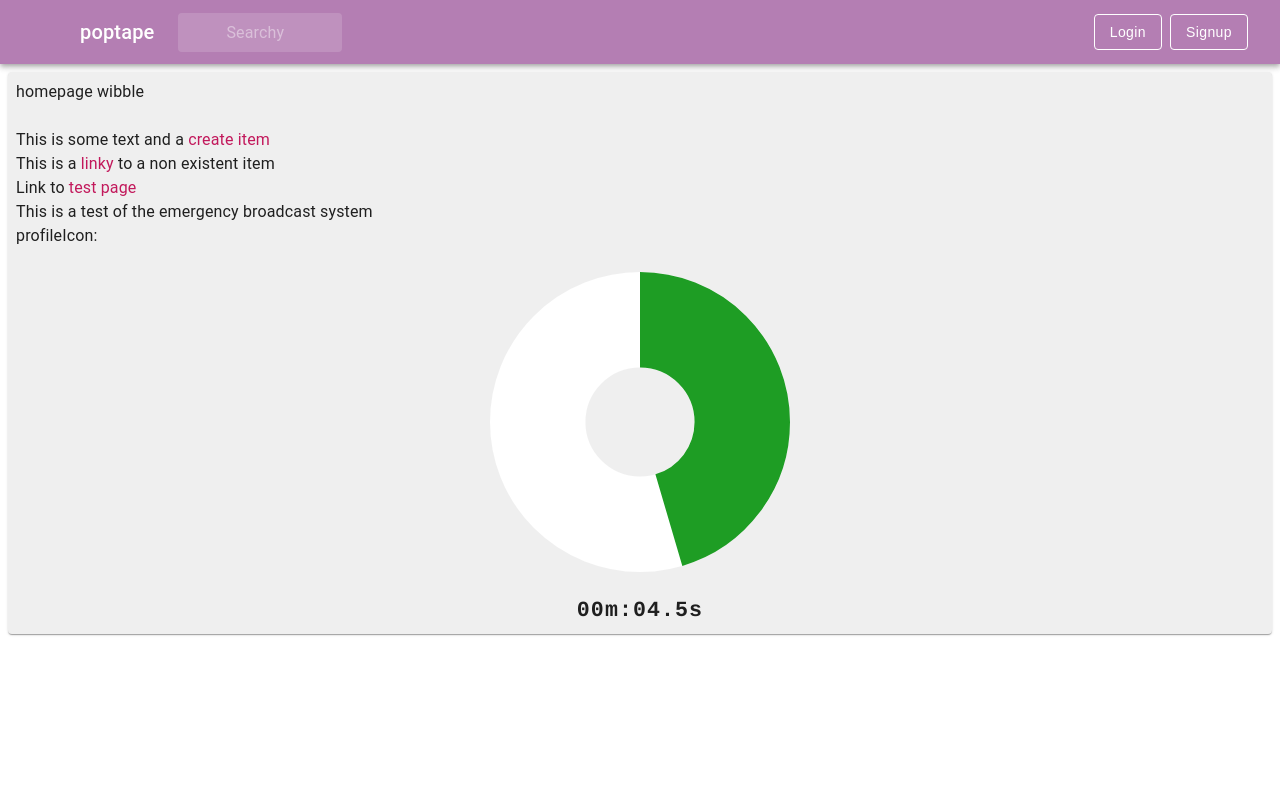
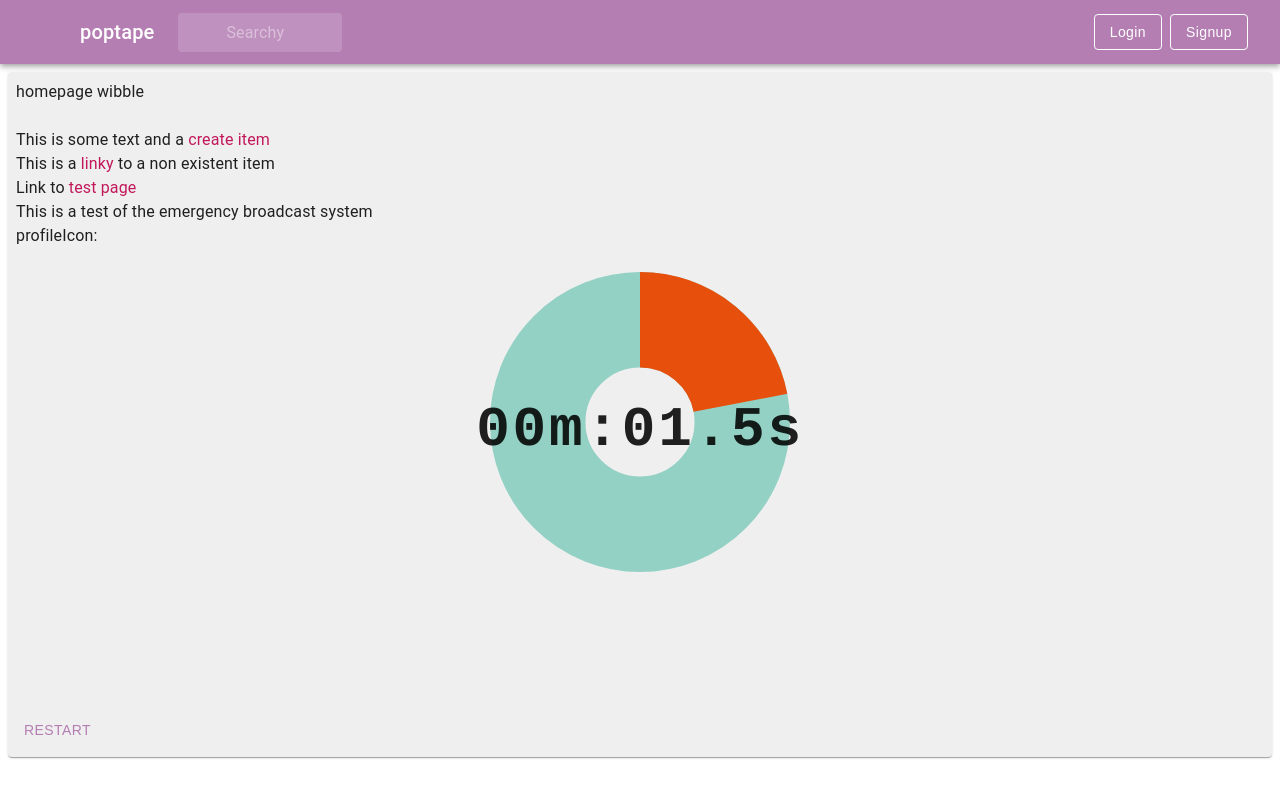
Before and after one commit to cliveyg/poptape-redux, a React (Vite) app: page / in a window 1280 px wide. Built offline with nearby package versions, Linux system fonts and the light colour scheme; no server answers; some icons are missing; a web font is replaced by a local one.

Commit message:
Improve CountDownTimer

```diff
--- a/src/assets/scripts/theme.js
+++ b/src/assets/scripts/theme.js
@@ -34,7 +34,7 @@ import '@fontsource/narnoor'
 import '@fontsource-variable/alumni-sans'
 
 // list of themes
-const ta = ["default", "blue", "pink", "funky", "royal", "sweet", "wine", "grey", "mulberry", "green", "dark 1", "dark 2", "xanthous"]
+const ta = ["default", "blue", "pink", "funky", "royal", "sweet", "wine", "grey", "mulberry", "green", "dark 1", "dark 2", "xanthous", "tomato"]
 
 //=============================================================================
 
@@ -74,6 +74,9 @@ const defaultTheme = createTheme({
         snack: {
             //error: '#c2185b',
             error: '#941b0c',
+        },
+        timer: {
+            background: '#92D1C3',
         },
     },
     sideMenuButtons: {
@@ -131,6 +134,9 @@ const pinkTheme = createTheme({
             //error: '#c2185b',
             error: '#941b0c',
         },
+        timer: {
+            background: '#efefef',
+        },
     },
     sideMenuButtons: {
         marginTop: 15,
@@ -185,6 +191,9 @@ const funkyTheme = createTheme({
         },
         snack: {
             error: '#941b0c',
+        },
+        timer: {
+            background: '#e8e2c5',
         },
     },
     sideMenuButtons: {
@@ -241,6 +250,9 @@ const blueTheme = createTheme({
         snack: {
             error: '#941b0c',
         },
+        timer: {
+            background: '#7aa9d7',
+        },
     },
     sideMenuButtons: {
         marginTop: 15,
@@ -296,6 +308,9 @@ const royalTheme = createTheme({
         snack: {
             error: '#93053e',
         },
+        timer: {
+            background: '#b9b6b6',
+        },
     },
     sideMenuButtons: {
         marginTop: 15,
@@ -350,6 +365,9 @@ const sweetTheme = createTheme({
         },
         snack: {
             error: '#810202',
+        },
+        timer: {
+            background: '#d3c2b3',
         },
     },
     sideMenuButtons: {
@@ -409,6 +427,9 @@ const wineTheme = createTheme({
         snack: {
             error: '#810202',
         },
+        timer: {
+            background: '#e1d89f',
+        },
     },
     sideMenuButtons: {
         marginTop: 15,
@@ -467,6 +488,9 @@ const greyTheme = createTheme({
         },
         snack: {
             error: '#F07167',
+        },
+        timer: {
+            background: '#a5ccda',
         },
     },
     sideMenuButtons: {
@@ -542,6 +566,9 @@ const mulberryTheme = createTheme({
         },
         snack: {
             error: '#e43f6f',
+        },
+        timer: {
+            background: '#d2cfcf',
         },
     },
     sideMenuButtons: {
@@ -626,6 +653,9 @@ const greenTheme = createTheme({
         snack: {
             error: '#e43f6f',
         },
+        timer: {
+            background: '#d0f1bf',
+        },
     },
     sideMenuButtons: {
         marginTop: 15,
@@ -691,6 +721,9 @@ const dark1Theme = createTheme({
         },
         snack: {
             error: '#e43f6f',
+        },
+        timer: {
+            background: '#777777',
         },
     },
     sideMenuButtons: {
@@ -765,6 +798,9 @@ const dark2Theme = createTheme({
             //error: '#c2185b',
             error: '#941b0c',
         },
+        timer: {
+            background: '#524a4a',
+        },
     },
     sideMenuButtons: {
         marginTop: 15,
@@ -798,7 +834,7 @@ const xanthousTheme = createTheme({
             main: '#0081a7',
         },
         warning: {
-            main: '#cc8d3c',
+            main: '#f3740e',
         },
         offwhite: {
             main: '#f7b32b'
@@ -823,6 +859,87 @@ const xanthousTheme = createTheme({
         },
         snack: {
             error: '#e3170a',
+        },
+        timer: {
+            background: '#f3b86d',
+        },
+    },
+    sideMenuButtons: {
+        marginTop: 15,
+        textTransform: 'none',
+        marginRight: 15,
+        width: 200,
+    },
+    components: {
+        MuiLink: {
+            defaultProps: {
+                underline: 'none',
+                color: '#e3170a',
+            },
+        },
+        MuiButton: {
+            variants: [
+                {
+                    props: { variant: 'button_a' },
+                    style: {
+                        textTransform: 'none',
+                        ":hover": {
+                            textTransform: 'none',
+                            backgroundColor: '#27474e',
+                            color: '#e1d89f',
+                            //border: '1px solid #1c2321',
+                        },
+                    },
+                },
+            ],
+        },
+    },
+})
+
+//=============================================================================
+
+const tomatoTheme = createTheme({
+    palette: {
+        notifications: '#be0e07',
+        stb_a: '#27474e',
+        success: {
+            main: '#0a9335',
+        },
+        error: {
+            main: '#be0e07',
+        },
+        info: {
+            main: '#0081a7',
+        },
+        warning: {
+            main: '#f3740e',
+        },
+        offwhite: {
+            main: '#e3ccaa'
+        },
+        noom: {
+            color: 'black',
+            backgroundColor: '#FFC67B',
+        },
+        primary: {
+            main: '#f55536',
+            dark: '#7a2857',
+        },
+        secondary: {
+            main: '#5e4352',
+            light: '#a17386',
+            dark: '#3d2c37',
+            smenu: '#FFC67B',
+        },
+        message: {
+            display: 'flex',
+            alignItems: 'center',
+        },
+        snack: {
+            error: '#be0e07',
+        },
+        timer: {
+            background: '#f5eef1',
         },
     },
     sideMenuButtons: {
@@ -930,6 +1047,8 @@ export function selectTheme(tn) {
         return createTheme(defaultTheme, {typography: getFontFam()})
     } else if (theme === 'xanthous') {
         return createTheme(xanthousTheme, {typography: getFontFam()})
+    } else if (theme === 'tomato') {
+        return createTheme(tomatoTheme, {typography: getFontFam()})
     } else {
         // drop into default theme
         return createTheme(defaultTheme, {typography: getFontFam()})
--- a/src/components/helpers/CountDownTimer.jsx
+++ b/src/components/helpers/CountDownTimer.jsx
@@ -33,10 +33,18 @@ const ProgressWrapper = styled(Box)(({ theme }) => ({
 
 const CountdownText = styled(Typography)(({ theme }) => ({
     fontWeight: 'bold',
-    fontSize: '1.35em',
     marginTop: '1em',
     fontFamily: 'Courier, monospace',
     letterSpacing: '0.05em',
+    [theme.breakpoints.up("xs")]: {
+        fontSize: "1.20rem",
+    },
+    [theme.breakpoints.up("md")]: {
+        fontSize: "1.50rem",
+    },
+    [theme.breakpoints.up("lg")]: {
+        fontSize: "3.50rem",
+    }
 }))
 
 const NoFillCircularProgress = styled(CircularProgress)(({ theme }) => ({
@@ -61,7 +69,7 @@ const NoFillStaticTrack = styled(CircularProgress)(({ theme }) => ({
     top: 0,
     zIndex: 1,
     transition: 'none !important',
-    color: theme.palette.background.paper || '#fff',
+    color: theme.palette.timer.background || '#fff',
     opacity: 1,
     '& .MuiCircularProgress-circle': {
         fill: 'none !important',
@@ -135,9 +143,9 @@ const CountDownTimer = (props) => {
                     : formatCountdown(0)
             )
 
-            if (percentage > 40) {
+            if (percentage > 50) {
                 setAnimatedColor(theme.palette.success.main)
-            } else if (percentage > 15) {
+            } else if (percentage > 25) {
                 setAnimatedColor(theme.palette.warning.main)
             } else {
                 setAnimatedColor(theme.palette.error.main)
@@ -187,7 +195,9 @@ const CountDownTimer = (props) => {
                     }}
                 />
             </ProgressWrapper>
-            <CountdownText>{countdownText}</CountdownText>
+            <Box sx={{position: 'relative', bottom: {xs: '70px', sm: '70px', md: '100px', lg: '240px'}, zIndex: 100}}>
+                <CountdownText>{countdownText}</CountdownText>
+            </Box>
         </Container>
     )
 }
--- a/src/locales/en/settings.json
+++ b/src/locales/en/settings.json
@@ -12,9 +12,10 @@
   "st_theme_sweet": "Sweet",
   "st_theme_wine": "Wine",
   "st_theme_grey": "Grey",
-  "st_theme_mulberry": "Mulberry",
+  "st_theme_mulberry": "Berry",
   "st_theme_green": "Green",
   "st_theme_dark1": "Dark 1",
   "st_theme_dark2": "Dark 2",
-  "st_theme_xanthous": "Xanthous"
+  "st_theme_xanthous": "Xanthus",
+  "st_theme_tomato": "Tomato"
 }
--- a/src/locales/pt/settings.json
+++ b/src/locales/pt/settings.json
@@ -16,5 +16,6 @@
   "st_theme_green": "Verde",
   "st_theme_dark1": "Escuro 1",
   "st_theme_dark2": "Escuro 2",
-  "st_theme_xanthous": "Xanthous"
+  "st_theme_xanthous": "Xanthus",
+  "st_theme_tomato": "Tomate"
 }
--- a/src/pages/HomePage.jsx
+++ b/src/pages/HomePage.jsx
@@ -1,4 +1,4 @@
-import React from 'react'
+import React, {useState, useReducer} from 'react'
 import '../css/poptape.css'
 import TopNavBar from '../components/navigation/TopNavBar'
 import LanguageSwitcher from '../components/helpers/LanguageSwitcher'
@@ -20,6 +20,7 @@ function HomePage() {
     const { t } = useTranslation()
     const { profileIcon, setProfileIcon, profileImageString, setProfileImageString } = useGlobalSettings()
 
+    const [duration, setDuration] = useState(7)
     React.useEffect(() => {
         document.title = 'POPTAPE | ' + t('homepage:hp_title')
     }, [])
@@ -28,7 +29,10 @@ function HomePage() {
         console.log("Completed")
     }
 
+    const [, forceUpdate] = React.useReducer(x => x + 1, 0)
+
     const [theme, setTheme] = React.useState(selectTheme())
+    const [key, setKey] = useState(0)
     const [displayValue, setDisplayValue] = React.useState(localStorage.getItem('theme'))
     const [font, setFont] = React.useState(localStorage.getItem('font'))
 
@@ -60,12 +64,20 @@ function HomePage() {
                     profileIcon:<br/>
                     {profileIcon}
                 </Box>
+                <div key={key}>
                 <CountDownTimer
-                    duration={10}
-                    colors={["#ff9248", "#a20000"]}
-                    colorValues={[20, 10]}
+                    duration={duration}
+                    //colors={["#ff9248", "#a20000"]}
+                    //colorValues={[20, 10]}
                     onComplete={handleOnComplete}
                 />
+                </div>
+                <Button
+                    onClick={() => setKey((k) => k + 1)}
+                >
+                restart
+                </Button>
+
                 {/*
                 <Box>
                     Avatar using icon:<br/>
--- a/src/pages/UserSettingsPage.jsx
+++ b/src/pages/UserSettingsPage.jsx
@@ -77,16 +77,19 @@ export default function UserSettingsPage() {
                                         gap: 1,
                                         '& .MuiToggleButtonGroup-firstButton': {
                                             width: '70px',
+                                            height: '70px',
                                             textTransform: 'none',
                                         },
                                         '& .MuiToggleButtonGroup-middleButton': {
                                             borderLeft: '1px solid #0000001f',
                                             width: '70px',
+                                            height: '70px',
                                             textTransform: 'none',
                                         },
                                         '& .MuiToggleButtonGroup-lastButton': {
                                             borderLeft: '1px solid #0000001f',
                                             width: '70px',
+                                            height: '70px',
                                             textTransform: 'none',
                                         }
                                     }}
@@ -207,6 +210,15 @@ export default function UserSettingsPage() {
                                         }}
                                     >
                                         {t('settings:st_theme_xanthous')}
+                                    </ToggleButton>
+                                    <ToggleButton
+                                        value="tomato"
+                                        onClick={() => {
+                                            let tm = selectTheme('tomato')
+                                            setTheme(tm)
+                                        }}
+                                    >
+                                        {t('settings:st_theme_tomato')}
                                     </ToggleButton>
                                 </ToggleButtonGroup>
                             </FormControl>
```
